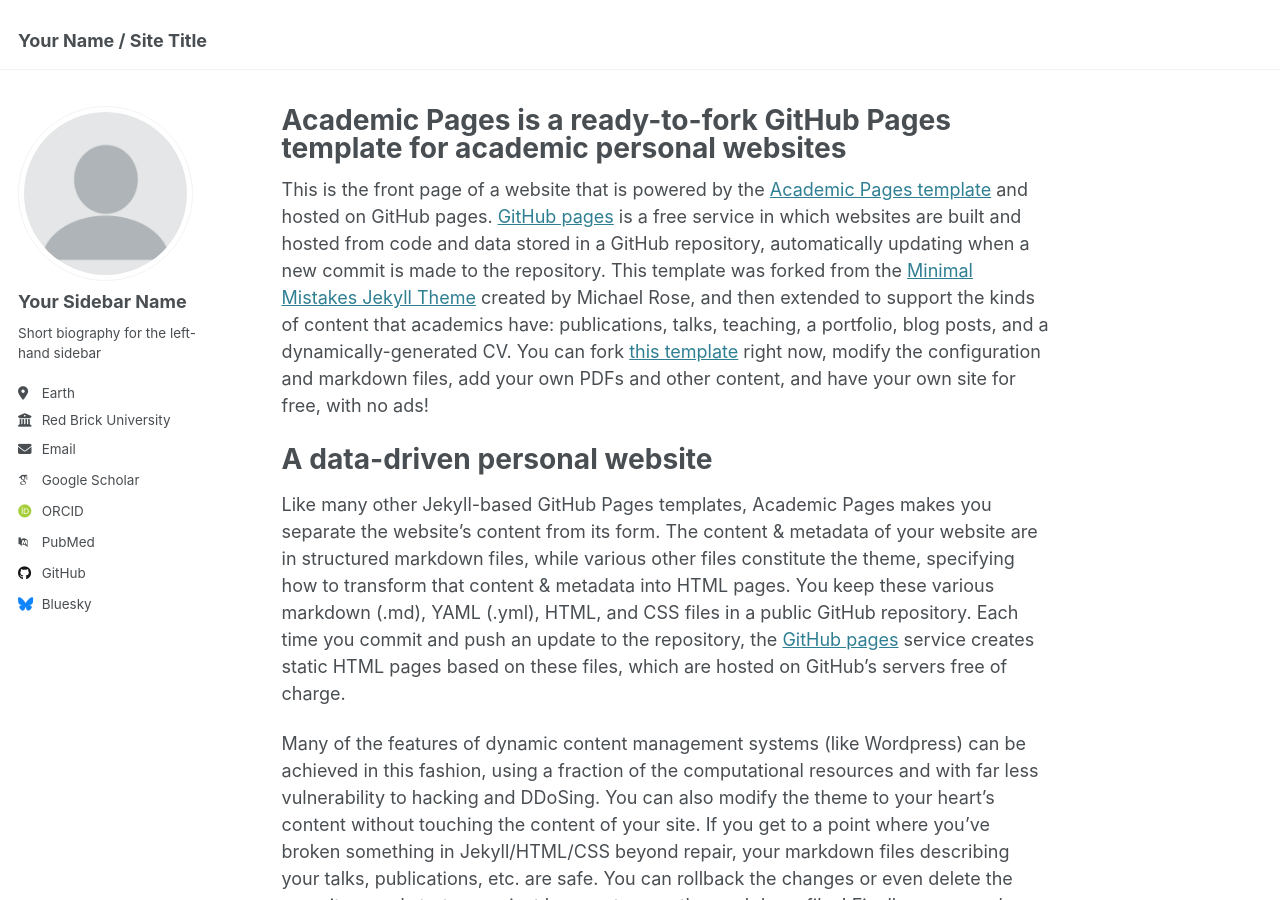
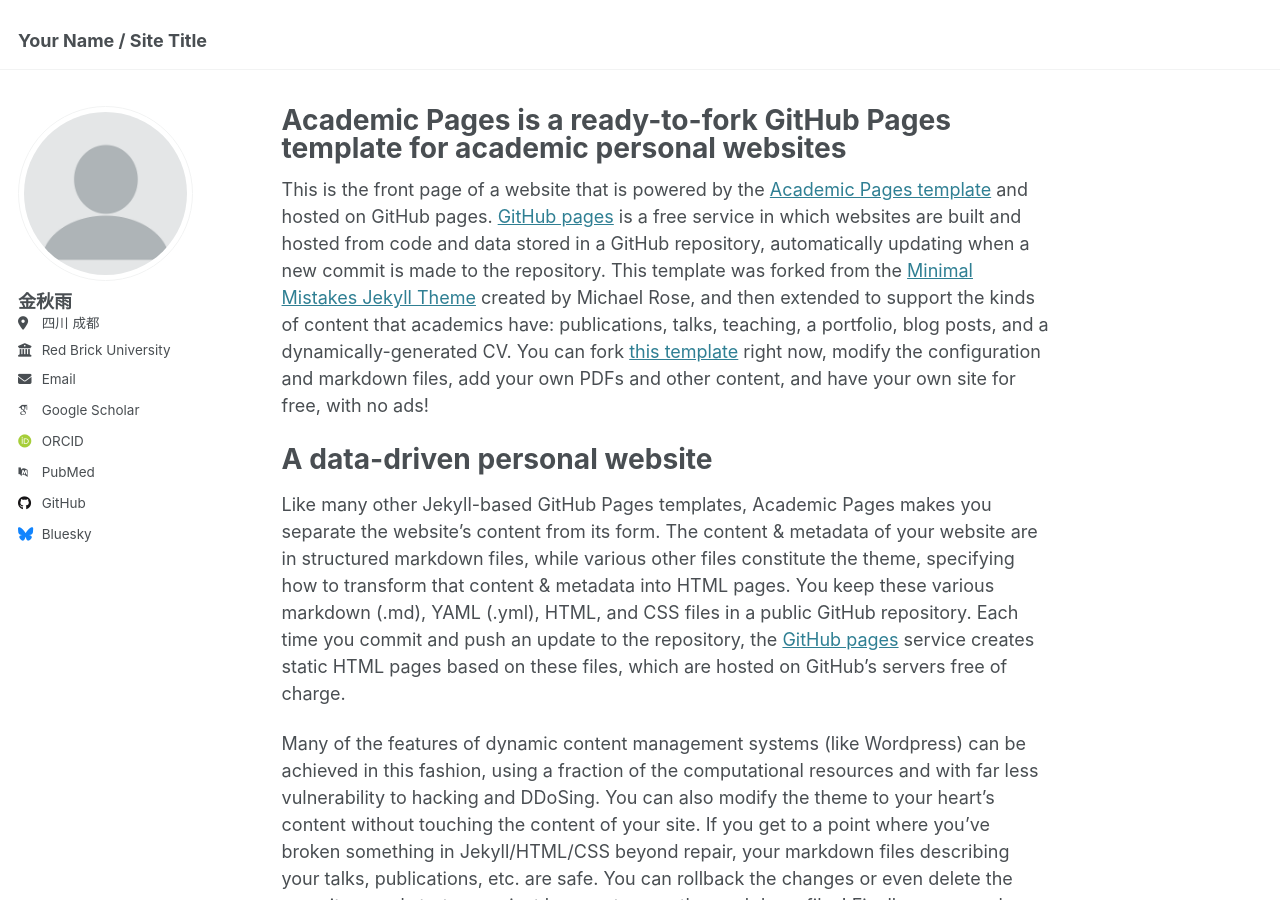
Before and after one commit to jinqiuyuu/jinqiuyuu.github.io, a Jekyll site: the page built from _pages/about.md, in a window 1280 px wide and 900 px high. Built offline with Jekyll 4.4.1, drawn with Linux system fonts in a browser that asks for light colours; some web fonts are replaced.

Commit message:
Update _config.yml

```diff
--- a/_config.yml
+++ b/_config.yml
@@ -23,13 +23,13 @@ repository               : "academicpages/academicpages.github.io"
 author:
   # Biographic information
   avatar           : "profile.png"
-  name             : "Your Sidebar Name"
+  name             : "金秋雨"
   pronouns         : # example: "she/her"
-  bio              : "Short biography for the left-hand sidebar"
-  location         : "Earth"
+  bio              :
+  location         : "四川 成都"
   employer         : "Red Brick University"
   uri              : # URL
-  email            : "none@example.org"
+  email            : "jqyjinqiuyu@163.com"
 
   # Academic websites
   arxiv            : # URL - Update with the correct link to your profile
```
